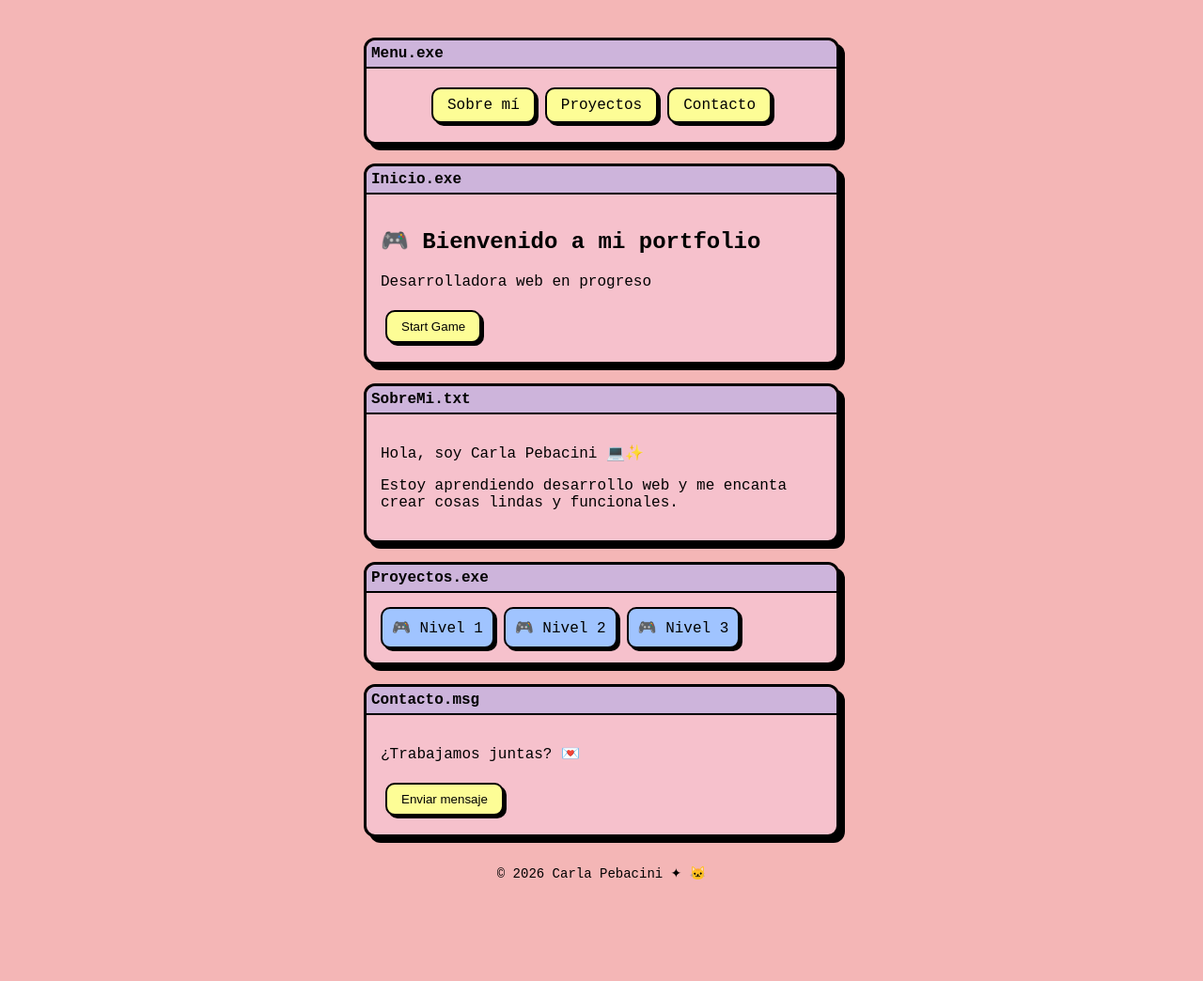
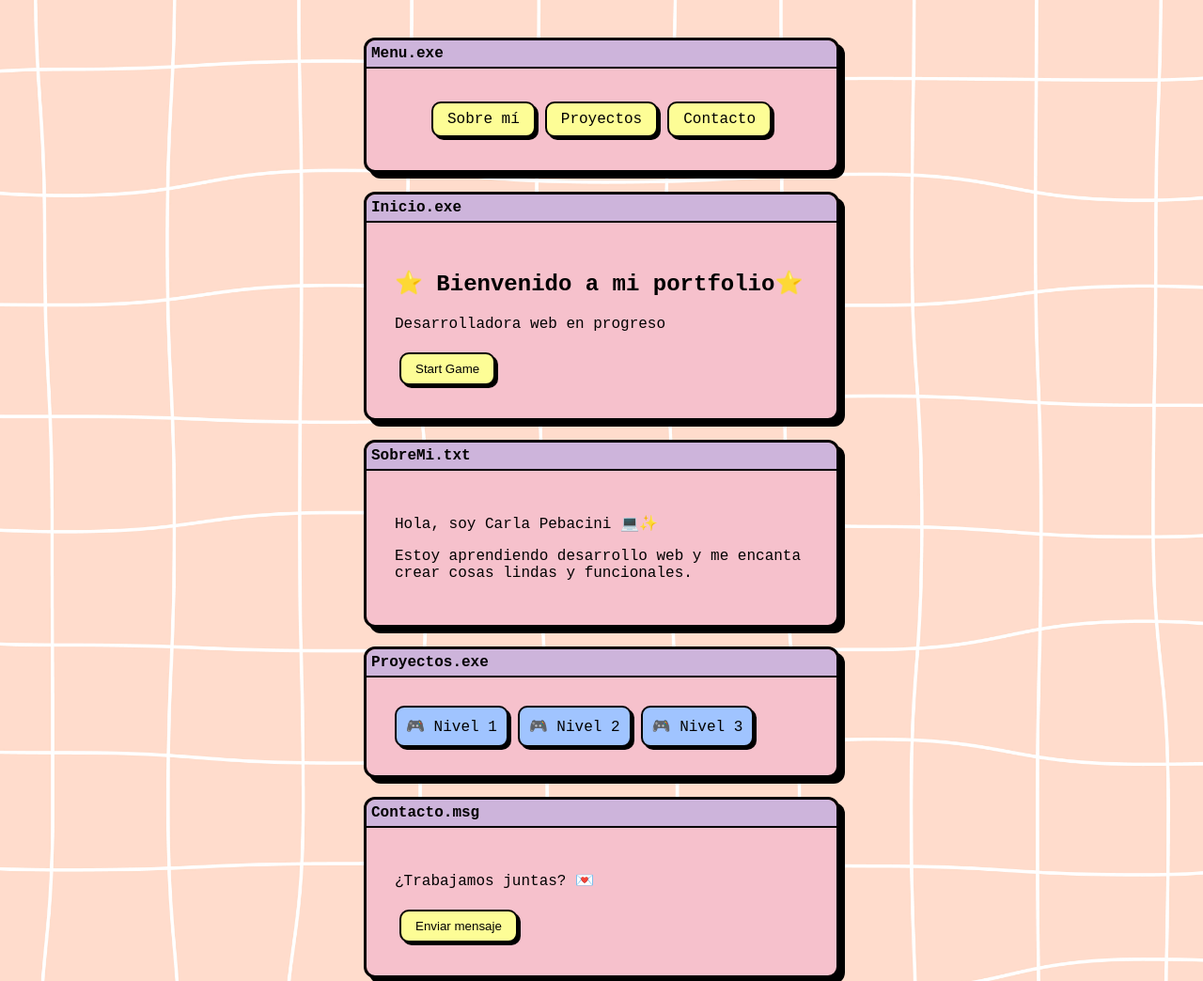
Before and after one commit to CarlaPebacini/CarlaCelestePebacini, a plain HTML site: page index.html in a window 1280 px wide. Shown: the top 1044 px of the page at 94% size. Before the commit the page ends 972 px from the top, so only its background shows below. Drawn offline with Linux system fonts and the light colour scheme.

Commit message:
agregue imagen al fondo/redondee esquinas

```diff
--- a/index.html
+++ b/index.html
@@ -23,7 +23,7 @@
 <section class="window hero">
   <div class="window-header">Inicio.exe</div>
   <div class="window-body">
-    <h1>🎮 Bienvenido a mi portfolio</h1>
+    <h1>⭐ Bienvenido a mi portfolio⭐</h1>
     <p>Desarrolladora web en progreso</p>
     <button class="btn">Start Game</button>
   </div>
--- a/styles.css
+++ b/styles.css
@@ -1,6 +1,9 @@
 
 body {
-  background: #f4b6b6;
+  background-image : url(img/backround1.jpg);
+  background-size: cover;        /* ocupa toda la pantalla */
+  background-position: center;   /* centrado */
+  background-repeat: no-repeat;  /* no se repite */
   font-family: 'Courier New', monospace;
   margin: 0;
   padding: 20px;
@@ -23,7 +26,7 @@ body {
 }
 
 .window-body {
-  padding: 15px;
+  padding: 30px;
 }
 
 /* 🎮 botones */
```
Also changed, not shown: img/backround1.jpg (added).
